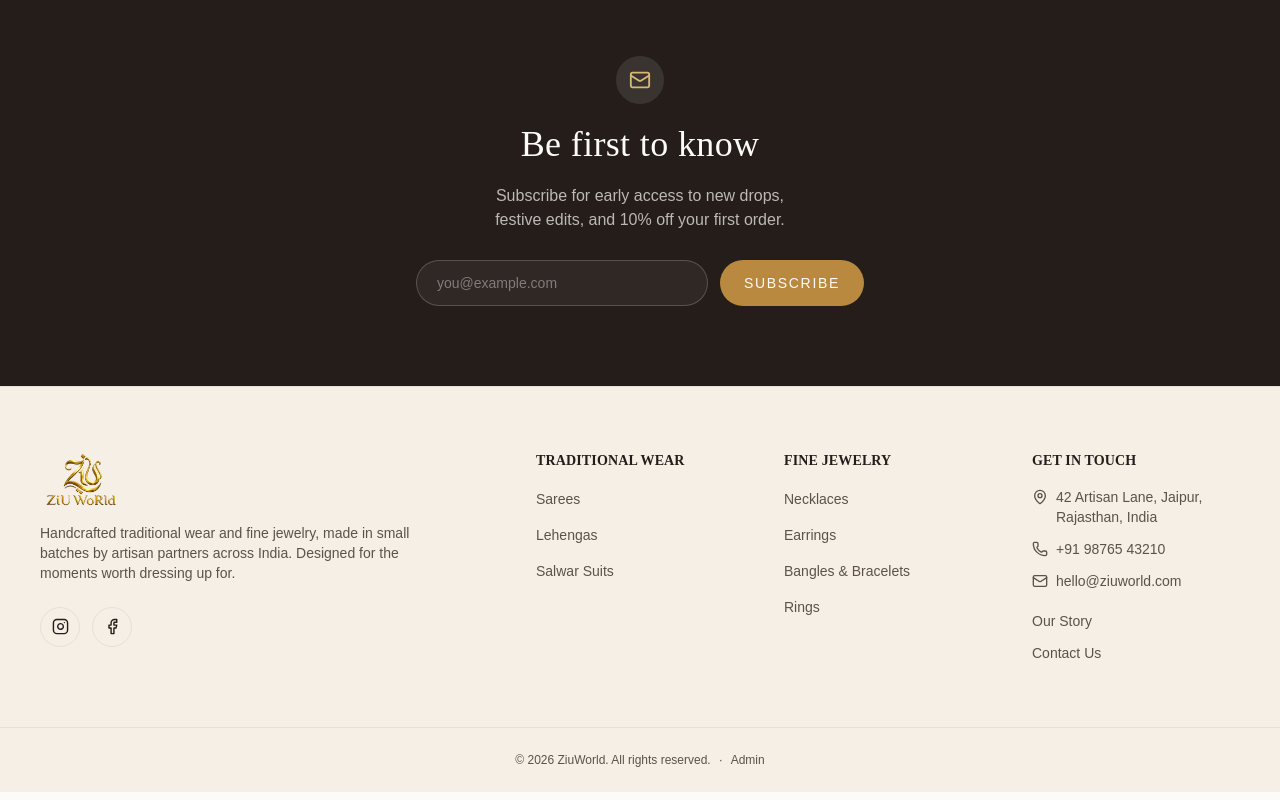
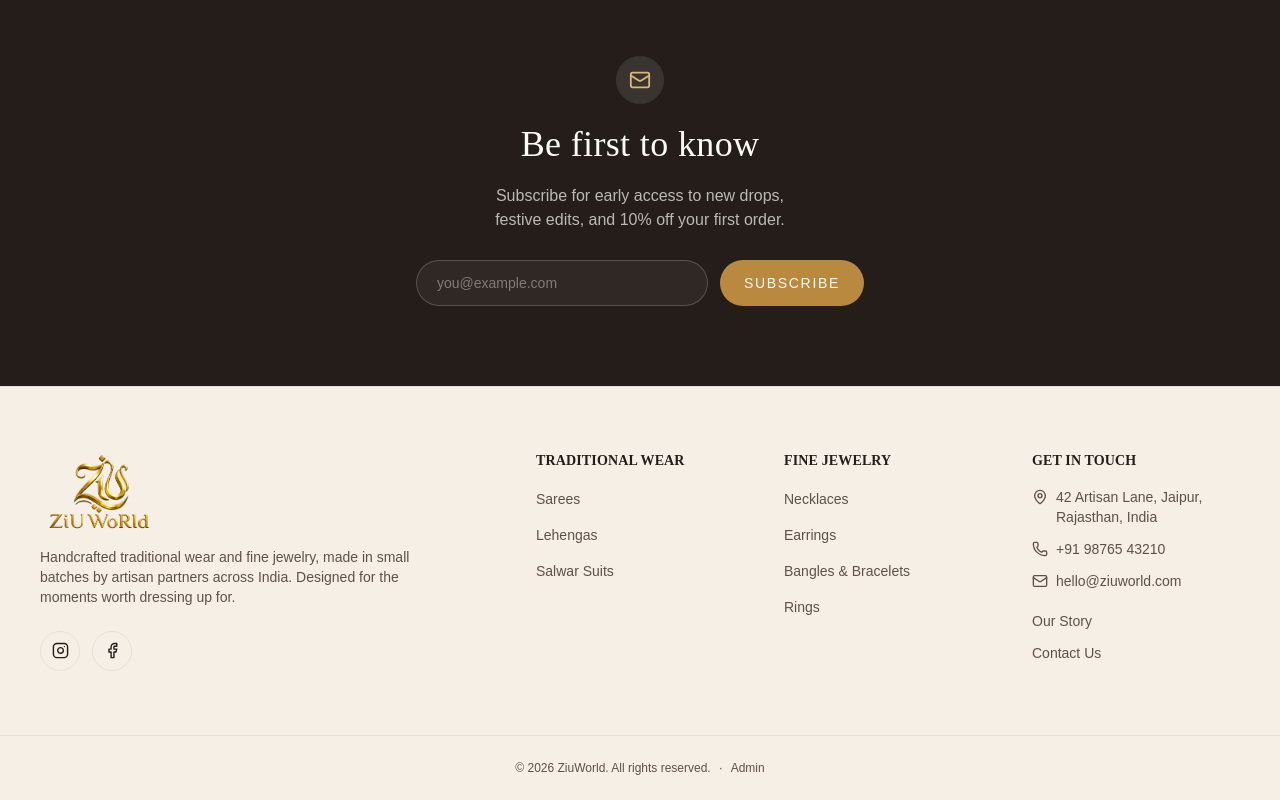
Before and after one commit to NizamuddinMandekar/e-commerce, a React (Vite) app: page / in a window 1280 px wide. Shown: the part 4936-5736 px from the top of the page. Built offline with nearby package versions, Linux system fonts and the light colour scheme.

Commit message:
Increase footer logo size

```diff
--- a/src/components/layout/Footer.jsx
+++ b/src/components/layout/Footer.jsx
@@ -14,7 +14,7 @@ export default function Footer() {
     <footer className="border-t border-line bg-cream-dark">
       <div className="container-page grid grid-cols-1 gap-10 py-16 md:grid-cols-2 lg:grid-cols-5">
         <div className="lg:col-span-2">
-          <Logo />
+          <Logo imageClassName="h-20 max-w-[220px]" />
           <p className="mt-4 max-w-sm text-sm text-ink-soft">
             Handcrafted traditional wear and fine jewelry, made in small batches by
             artisan partners across India. Designed for the moments worth dressing up for.
--- a/src/components/layout/Logo.jsx
+++ b/src/components/layout/Logo.jsx
@@ -1,13 +1,13 @@
 import { Link } from 'react-router-dom';
 import clsx from 'clsx';
 
-export default function Logo({ className }) {
+export default function Logo({ className, imageClassName }) {
   return (
     <Link to="/" className={clsx('flex items-center', className)}>
       <img
         src={`${import.meta.env.BASE_URL}logo.png`}
         alt="ZiuWorld logo"
-        className="h-14 w-auto max-w-[180px] object-contain"
+        className={clsx('h-14 w-auto max-w-[180px] object-contain', imageClassName)}
       />
     </Link>
   );
```
